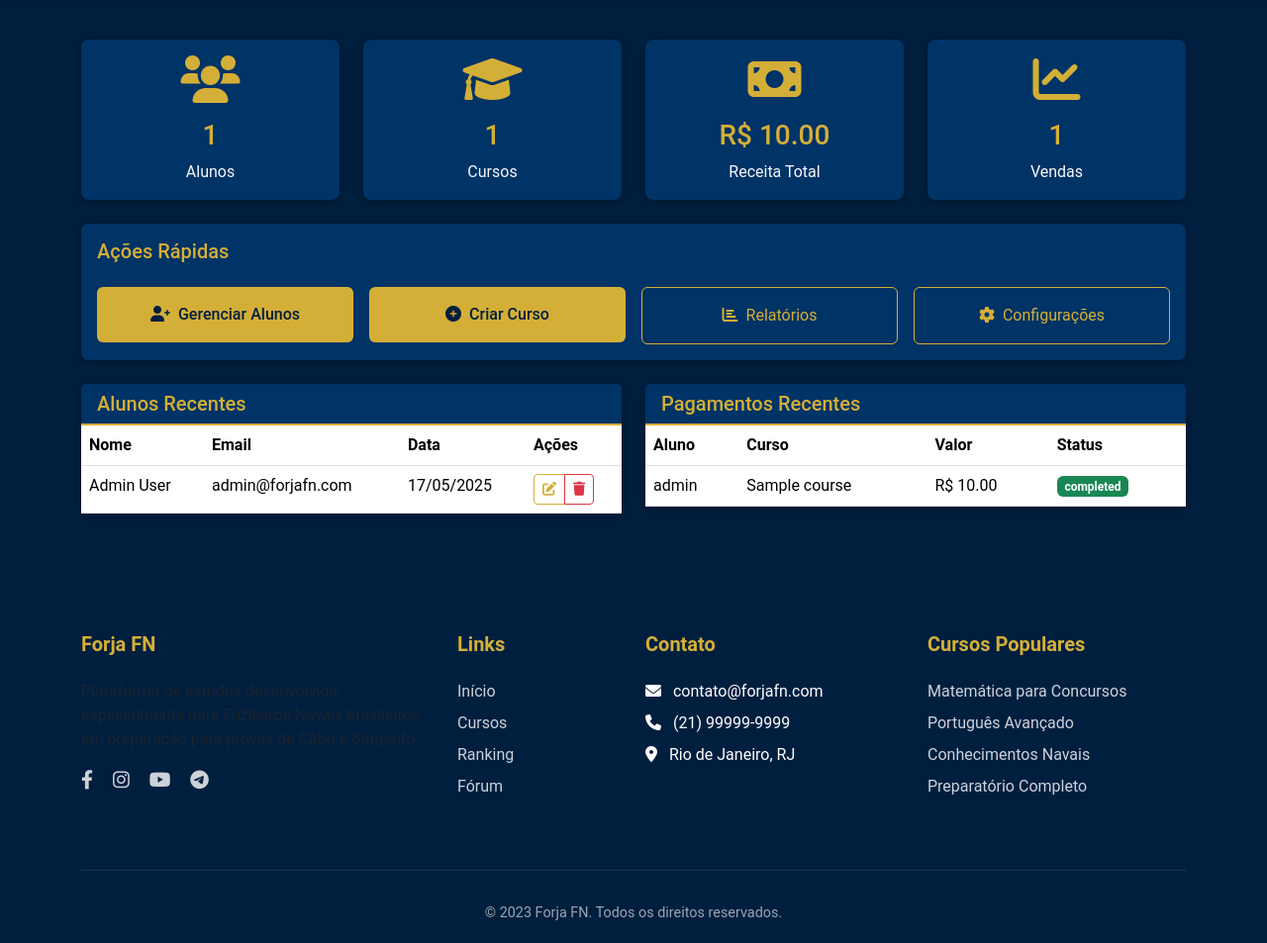
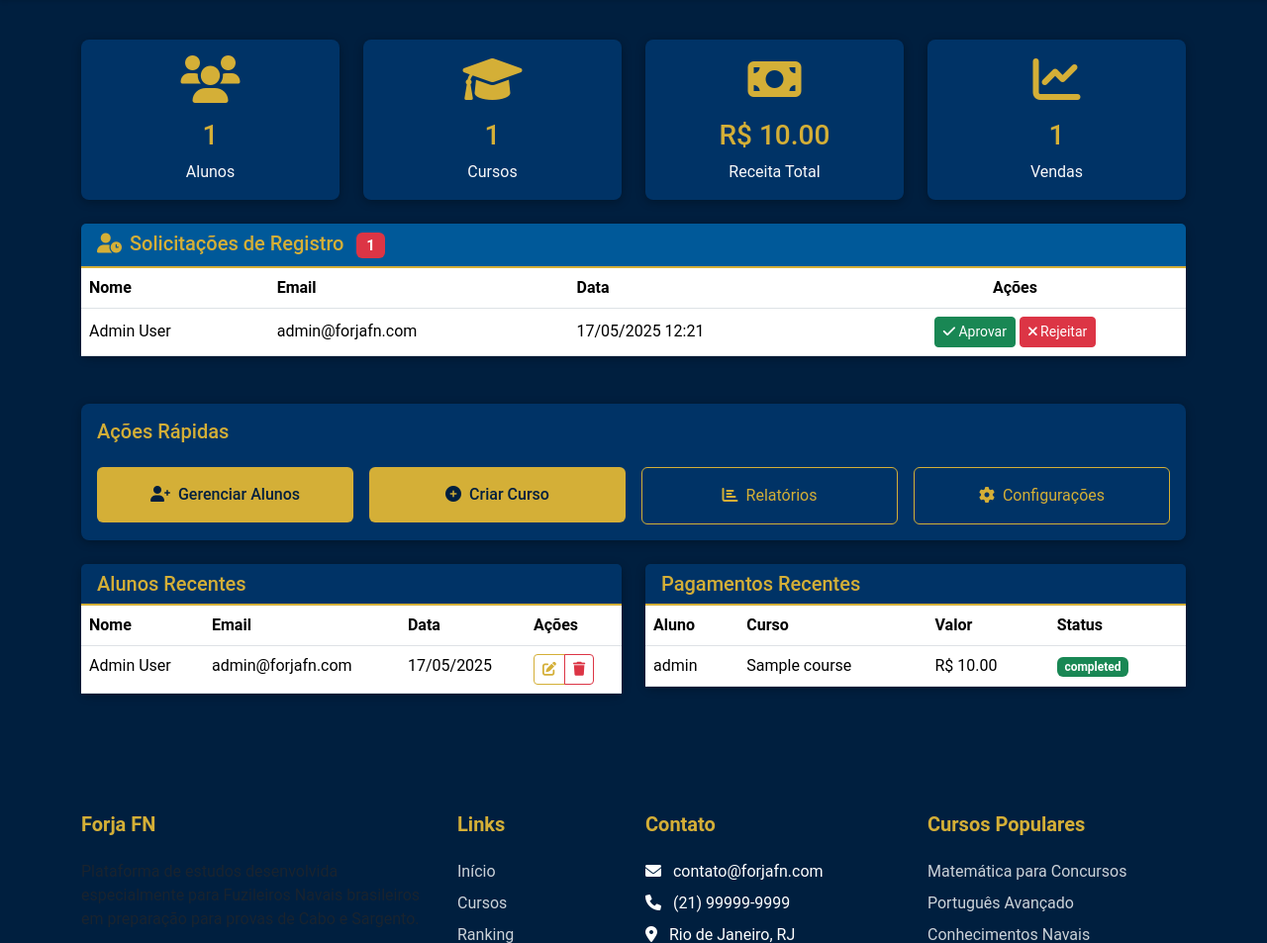
Before and after one commit to sandrim01/Forja_FN, a Flask app: page /admin in a window 1280 px wide. Shown: the part 58-1011 px from the top of the page at 99% size. Before the commit the page ends 988 px from the top, so only its background shows below. Run offline with Flask 3, Linux system fonts and the light colour scheme; a user stored in the database is signed in; data comes from the database, SQL or seed files in the repository; tables that the repository leaves empty hold one stand-in row (values such as "Sample post").

Commit message:
Assistant checkpoint: Add registration approval system
Assistant generated file changes:
- models.py: Add registration_status field to User model
- routes.py: Add pending registrations to admin dashboard, Add registration approval routes
- templates/admin/dashboard.html: Add registration requests card

---

User prompt:

crie um card para o adm em que as solicitações apareção para serem aprovadas, tome cuidado para não crashar  o app

Replit-Commit-Author: Assistant
Replit-Commit-Session-Id: 4354aca6-6754-40ec-a9c7-af3e261d8ec2

```diff
--- a/models.py
+++ b/models.py
@@ -32,6 +32,7 @@ class User(UserMixin, db.Model):
     xp = db.Column(db.Integer, default=0)
     level = db.Column(db.Integer, default=1)
     is_active = db.Column(db.Boolean, default=False)
+    registration_status = db.Column(db.String(20), default='pending')  # pending, approved, rejected
     created_at = db.Column(db.DateTime, default=datetime.utcnow)
     updated_at = db.Column(db.DateTime, default=datetime.utcnow, onupdate=datetime.utcnow)
     reset_token = db.Column(db.String(100), nullable=True)
--- a/routes.py
+++ b/routes.py
@@ -207,8 +207,12 @@ def admin_dashboard():
     recent_users = User.query.order_by(desc(User.created_at)).limit(10).all()
     recent_payments = Payment.query.order_by(desc(Payment.created_at)).limit(5).all()
 
+    # Get pending registrations
+    pending_registrations = User.query.filter_by(registration_status='pending').order_by(desc(User.created_at)).all()
+
     return render_template('admin/dashboard.html',
                           title='Painel Administrativo',
+                          pending_registrations=pending_registrations,
                           total_users=total_users,
                           total_courses=total_courses,
                           total_payments=total_payments,
@@ -252,6 +256,28 @@ def update_user(user_id):
     db.session.commit()
     return jsonify({'success': True})
 
+@main_bp.route('/admin/registrations/<int:user_id>/approve', methods=['POST'])
+@login_required
+@requires_roles('admin')
+def approve_registration(user_id):
+    user = User.query.get_or_404(user_id)
+    user.registration_status = 'approved'
+    user.is_active = True
+    db.session.commit()
+    flash('Registro aprovado com sucesso!', 'success')
+    return redirect(url_for('main.admin_dashboard'))
+
+@main_bp.route('/admin/registrations/<int:user_id>/reject', methods=['POST'])
+@login_required
+@requires_roles('admin')
+def reject_registration(user_id):
+    user = User.query.get_or_404(user_id)
+    user.registration_status = 'rejected'
+    user.is_active = False
+    db.session.commit()
+    flash('Registro rejeitado com sucesso!', 'success')
+    return redirect(url_for('main.admin_dashboard'))
+
 @main_bp.route('/admin/courses')
 @login_required
 @requires_roles('admin')
--- a/templates/admin/dashboard.html
+++ b/templates/admin/dashboard.html
@@ -37,6 +37,60 @@
                     <i class="fas fa-chart-line fa-3x text-gold mb-3"></i>
                     <h3 class="text-gold">{{ total_payments }}</h3>
                     <p class="text-light mb-0">Vendas</p>
+                </div>
+            </div>
+        </div>
+
+        <!-- Registration Requests -->
+        <div class="col-12 mb-4">
+            <div class="card bg-navy">
+                <div class="card-header">
+                    <h5 class="text-gold mb-0">
+                        <i class="fas fa-user-clock me-2"></i>Solicitações de Registro
+                        <span class="badge bg-danger ms-2">{{ pending_registrations|length }}</span>
+                    </h5>
+                </div>
+                <div class="card-body p-0">
+                    {% if pending_registrations %}
+                    <div class="table-responsive">
+                        <table class="table table-hover align-middle mb-0">
+                            <thead>
+                                <tr>
+                                    <th>Nome</th>
+                                    <th>Email</th>
+                                    <th>Data</th>
+                                    <th class="text-center">Ações</th>
+                                </tr>
+                            </thead>
+                            <tbody>
+                                {% for user in pending_registrations %}
+                                <tr>
+                                    <td>{{ user.first_name }} {{ user.last_name }}</td>
+                                    <td>{{ user.email }}</td>
+                                    <td>{{ user.created_at.strftime('%d/%m/%Y %H:%M') }}</td>
+                                    <td class="text-center">
+                                        <form action="{{ url_for('main.approve_registration', user_id=user.id) }}" method="POST" style="display: inline;">
+                                            <button type="submit" class="btn btn-sm btn-success">
+                                                <i class="fas fa-check"></i> Aprovar
+                                            </button>
+                                        </form>
+                                        <form action="{{ url_for('main.reject_registration', user_id=user.id) }}" method="POST" style="display: inline;">
+                                            <button type="submit" class="btn btn-sm btn-danger">
+                                                <i class="fas fa-times"></i> Rejeitar
+                                            </button>
+                                        </form>
+                                    </td>
+                                </tr>
+                                {% endfor %}
+                            </tbody>
+                        </table>
+                    </div>
+                    {% else %}
+                    <div class="text-center py-4">
+                        <i class="fas fa-check-circle fa-3x text-success mb-3"></i>
+                        <h6 class="text-light">Não há solicitações pendentes</h6>
+                    </div>
+                    {% endif %}
                 </div>
             </div>
         </div>
```
